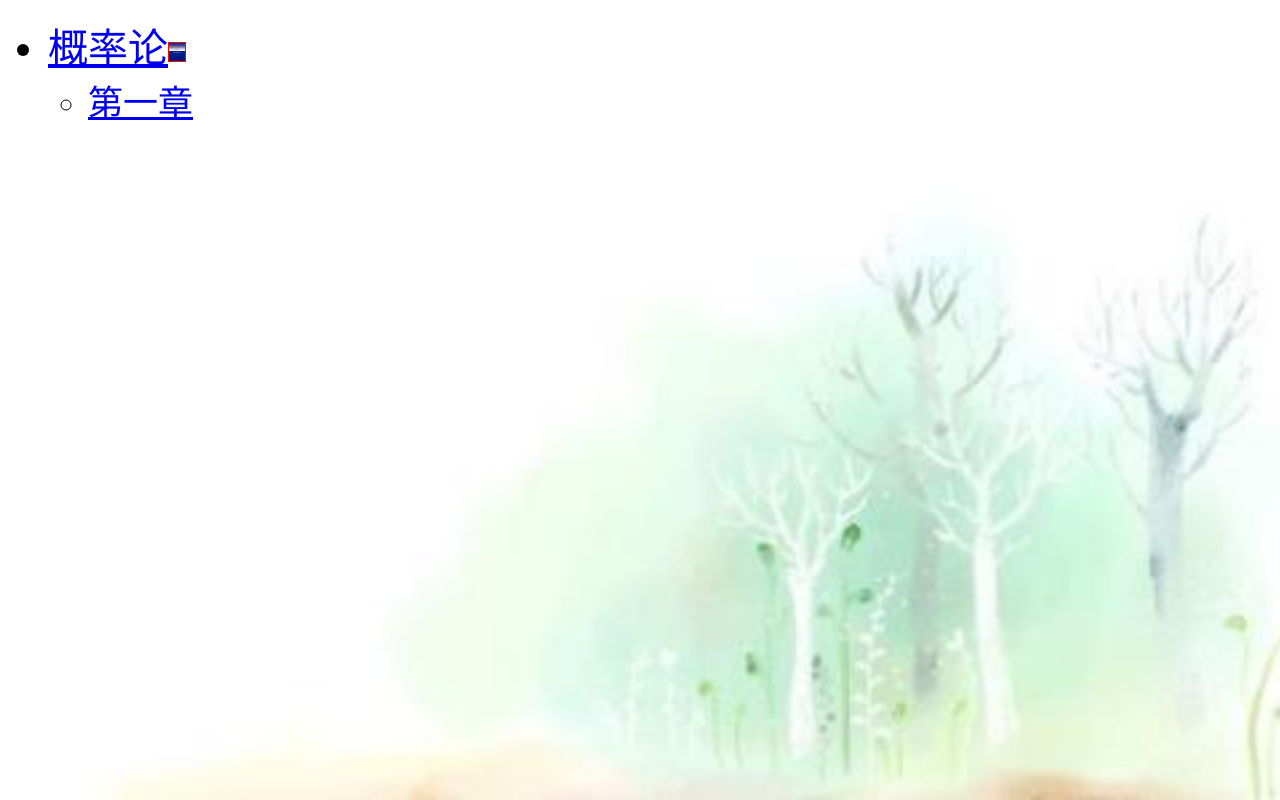
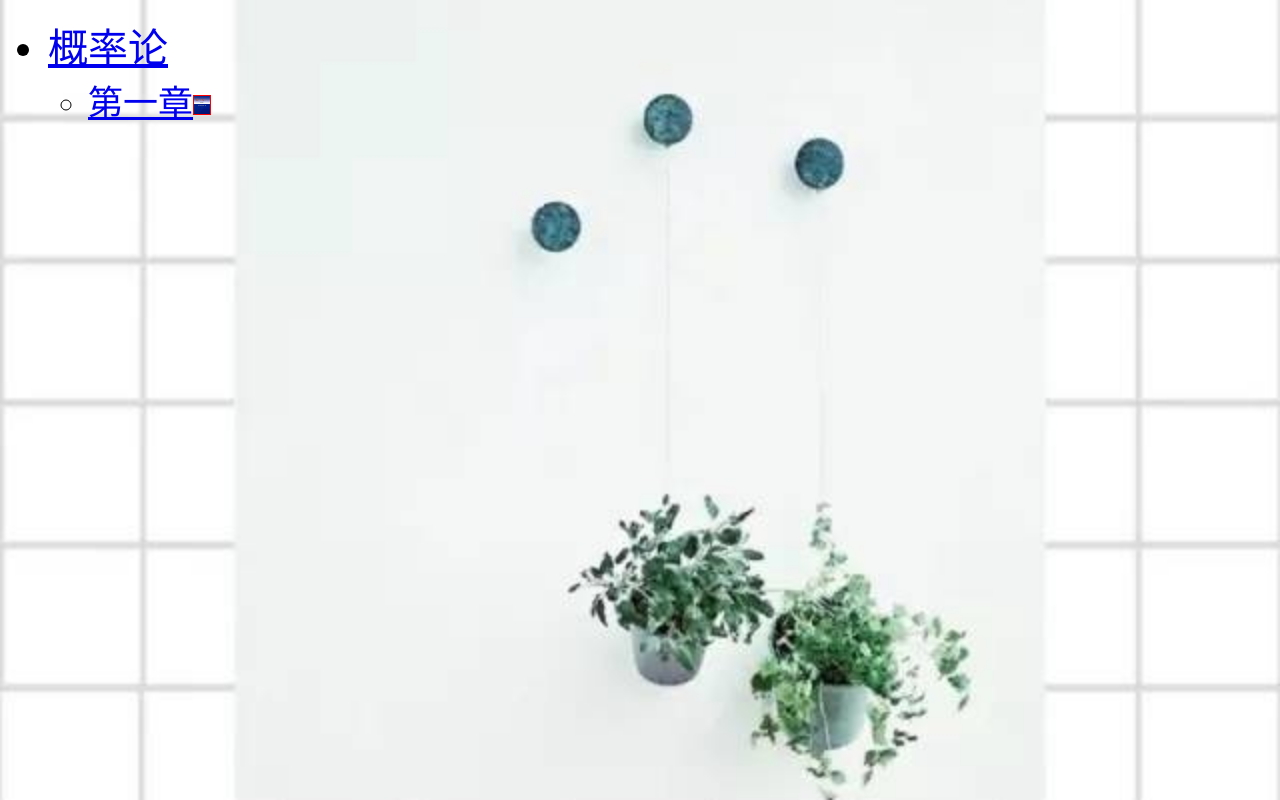
Before and after one commit to CSSACE/MyWebsite, a plain HTML site: page index.html in a window 1280 px wide. Both pictures are taken after a click on the link "概率论". Drawn offline with Linux system fonts and the light colour scheme.

Commit message:
change pic

```diff
--- a/index.html
+++ b/index.html
@@ -94,7 +94,7 @@
 
     /*加载背景图*/
 
-     background-image: url(./images/pic1.jpg);
+     background-image: url(./images/pic3.jpg);
 
      /* 背景图垂直、水平均居中 */
 
@@ -121,9 +121,9 @@
 
 <body>
 <ul id="main">
-  <li>概率论<img src="images/gailv.jpg" height="18" />
+  <li>概率论
     <ul>
-      <li>第一章
+      <li>第一章<img src="images/gailv.jpg" height="18" />
         <ul>
           <li>三级标题
             <ul>
```
Also changed, not shown: images/pic3.jpg (added), 1 other file.
